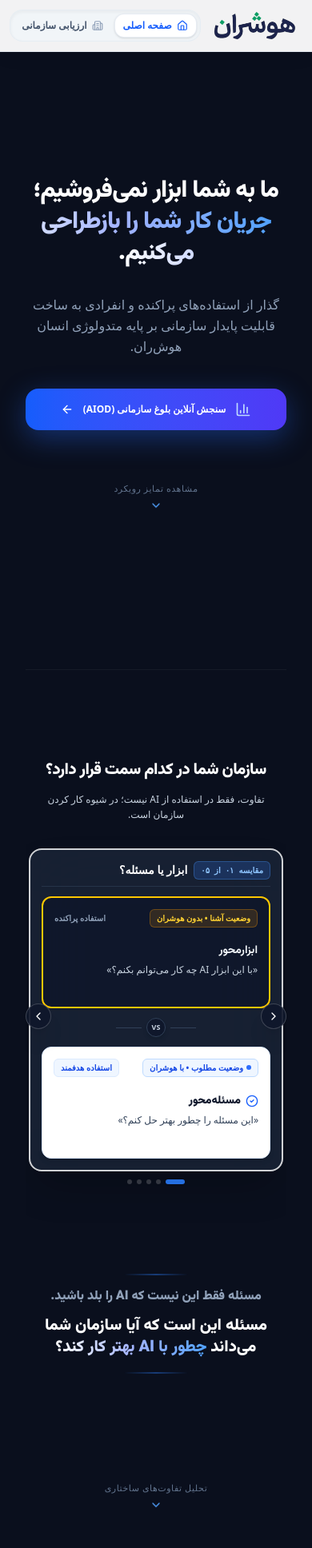
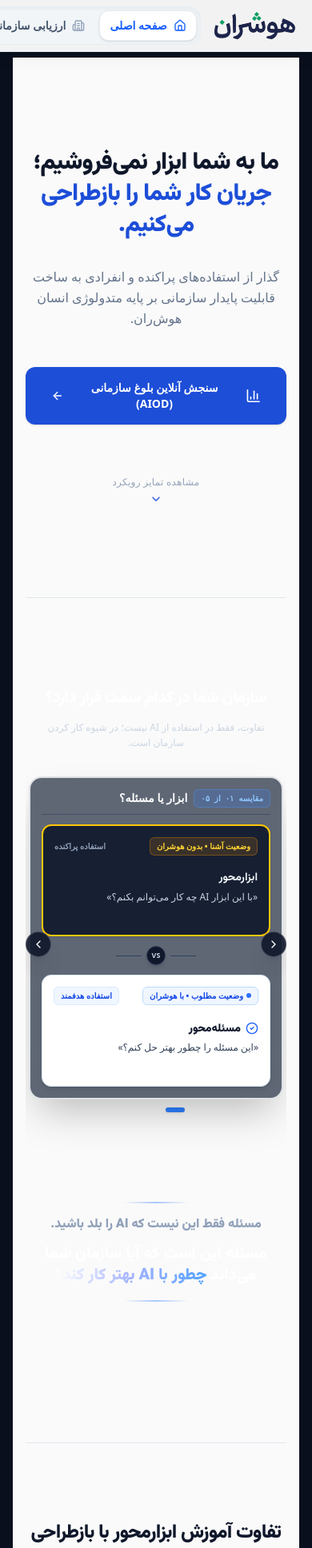
Before and after one commit to SamanPanahizadeh/hooshraan, a React (Vite) app: page / in a window 390 px wide. Shown: the top 1936 px of the page at 80% size. Built offline with nearby package versions, Linux system fonts and the light colour scheme.

Commit message:
refactor: improve header UI and cleanup code
- Update Navbar dimensions and styling for better legibility
- Refactor WhyUs component for code conciseness and cleanup

```diff
--- a/src/components/Navbar.tsx
+++ b/src/components/Navbar.tsx
@@ -23,7 +23,7 @@
   return (
     <>
       {/* =======================================================================
-          TOP FIXED HEADER — زمینه کاملاً سفید و مات شیشه‌ای برای نمایش رنگ اصلی لوگو
+          TOP FIXED HEADER — هدر سفید شیشه‌ای با دکمه‌های فونت درشت و بسیار خوانا
          ======================================================================= */}
       <header
         ref={navRef}
@@ -31,47 +31,47 @@
         className="fixed top-0 inset-x-0 z-50 bg-white/95 backdrop-blur-xl border-b border-slate-200/80 shadow-[0_4px_25px_rgba(0,0,0,0.06)] print:hidden transition-all"
         dir="rtl"
       >
-        <div className="max-w-7xl mx-auto px-4 sm:px-6 lg:px-8 h-16 sm:h-18 flex items-center justify-between gap-3">
+        <div className="max-w-7xl mx-auto px-4 sm:px-6 lg:px-8 h-16 sm:h-20 flex items-center justify-between gap-3">
 
-          {/* لوگوی رسمی هوشران با رنگ اصلی و طبیعی خود */}
+          {/* لوگوی رسمی هوشران */}
           <div
             className="flex items-center cursor-pointer select-none shrink-0"
             onClick={() => handleSelectTab('dashboard')}
           >
-            <HoushranEmblem className="h-8 sm:h-9 md:h-10 w-auto" alt="لوگوی رسمی هوشران" />
+            <HoushranEmblem className="h-8 sm:h-10 md:h-11 w-auto" alt="لوگوی رسمی هوشران" />
           </div>
 
-          {/* دکمه‌های کپسولی ناوبری هماهنگ با پس‌زمینه سفید */}
+          {/* کپسول ناوبری متناسب با فونت درشت‌تر */}
           <nav
             id="top-nav-tabs-container"
-            className="w-full max-w-[280px] sm:max-w-sm bg-slate-100/90 p-1 sm:p-1.5 rounded-2xl border border-slate-200/70 shadow-inner flex items-center justify-between gap-1 sm:gap-1.5"
+            className="w-full max-w-[320px] sm:max-w-md bg-slate-100/90 p-1 sm:p-1.5 rounded-2xl border border-slate-200/70 shadow-inner flex items-center justify-between gap-1.5 sm:gap-2"
             aria-label="منوی اصلی"
           >
-            {/* دکمه ۱: صفحه اصلی */}
+            {/* دکمه ۱: صفحه اصلی (۲ سایز بزرگتر) */}
             <button
               id="top-nav-home"
               onClick={() => handleSelectTab('dashboard')}
-              className={`flex-1 flex items-center justify-center gap-1.5 sm:gap-2 py-1.5 sm:py-2 px-2.5 sm:px-3.5 rounded-xl text-xs sm:text-sm font-bold transition-all duration-200 cursor-pointer ${
+              className={`flex-1 flex items-center justify-center gap-2 py-2 sm:py-2.5 px-3 sm:px-4 rounded-xl text-sm sm:text-base font-bold transition-all duration-200 cursor-pointer ${
                 activeTab === 'dashboard'
                   ? 'bg-white text-blue-600 shadow-sm border border-slate-200/80 font-black'
                   : 'text-slate-600 hover:text-slate-900 hover:bg-white/60'
               }`}
             >
-              <Home className={`w-3.5 h-3.5 sm:w-4 sm:h-4 shrink-0 transition-colors ${activeTab === 'dashboard' ? 'text-blue-600' : 'text-slate-400'}`} />
+              <Home className={`w-4 h-4 sm:w-5 sm:h-5 shrink-0 transition-colors ${activeTab === 'dashboard' ? 'text-blue-600' : 'text-slate-400'}`} />
               <span className="whitespace-nowrap">صفحه اصلی</span>
             </button>
 
-            {/* دکمه ۲: ارزیابی سازمانی */}
+            {/* دکمه ۲: ارزیابی سازمانی (۲ سایز بزرگتر) */}
             <button
               id="top-nav-diagnostic"
               onClick={() => handleSelectTab('diagnostic')}
-              className={`flex-1 flex items-center justify-center gap-1.5 sm:gap-2 py-1.5 sm:py-2 px-2.5 sm:px-3.5 rounded-xl text-xs sm:text-sm font-bold transition-all duration-200 cursor-pointer ${
+              className={`flex-1 flex items-center justify-center gap-2 py-2 sm:py-2.5 px-3 sm:px-4 rounded-xl text-sm sm:text-base font-bold transition-all duration-200 cursor-pointer ${
                 activeTab === 'diagnostic'
                   ? 'bg-white text-indigo-600 shadow-sm border border-slate-200/80 font-black'
                   : 'text-slate-600 hover:text-slate-900 hover:bg-white/60'
               }`}
             >
-              <Building2 className={`w-3.5 h-3.5 sm:w-4 sm:h-4 shrink-0 transition-colors ${activeTab === 'diagnostic' ? 'text-indigo-600' : 'text-slate-400'}`} />
+              <Building2 className={`w-4 h-4 sm:w-5 sm:h-5 shrink-0 transition-colors ${activeTab === 'diagnostic' ? 'text-indigo-600' : 'text-slate-400'}`} />
               <span className="whitespace-nowrap">ارزیابی سازمانی</span>
             </button>
           </nav>
@@ -79,8 +79,8 @@
         </div>
       </header>
 
-      {/* اسپیسر برای حفظ فاصله و جلوگیری از رفتن محتوا به زیر هدر سفید ثابت */}
-      <div className="h-16 sm:h-18 w-full print:hidden" aria-hidden="true" />
+      {/* اسپیسر زیر هدر متناسب با ارتفاع جدید */}
+      <div className="h-16 sm:h-20 w-full print:hidden" aria-hidden="true" />
     </>
   );
 };
--- a/src/components/WhyUs.tsx
+++ b/src/components/WhyUs.tsx
@@ -1,8 +1,5 @@
 import React from 'react';
-import {
-  ArrowLeft,
-  BarChart3, ChevronDown, Check, X as XIcon
-} from 'lucide-react';
+import { ArrowLeft, Check, X as XIcon, BarChart3, ChevronDown } from 'lucide-react';
 import { VisualComparisonSection } from './VisualComparisonSection';
 
 interface WhyUsProps {
@@ -12,10 +9,7 @@
   onStartDiagnostic?: () => void;
 }
 
-export const WhyUs: React.FC<WhyUsProps> = ({
-  onNavigate,
-  onStartDiagnostic
-}) => {
+export const WhyUs: React.FC<WhyUsProps> = ({ onNavigate, onStartDiagnostic }) => {
   const handleDiagnosticClick = () => {
     window.scrollTo({ top: 0, behavior: 'smooth' });
     if (onStartDiagnostic) onStartDiagnostic();
@@ -24,83 +18,66 @@
 
   const scrollToSection = (id: string) => {
     const el = document.getElementById(id);
-    if (el) {
-      el.scrollIntoView({ behavior: 'smooth' });
-    }
+    if (el) el.scrollIntoView({ behavior: 'smooth' });
   };
 
   return (
-    <div className="max-w-5xl mx-auto px-4 sm:px-6 text-slate-100" dir="rtl">
+    <div className="bg-[#FAFAFA] text-[#0F172A] min-h-screen" dir="rtl">
+      <div className="max-w-6xl mx-auto px-4 sm:px-6 lg:px-8">
 
         {/* =========================================================================
             SECTION 1 — HERO SECTION
            ========================================================================= */}
         <section
           id="section-hero"
-        className="min-h-[85vh] flex flex-col justify-center items-center text-center relative py-16 scroll-mt-20"
+          className="min-h-[80vh] flex flex-col justify-center items-center text-center py-20 sm:py-28"
         >
-        {/* هاله نوری در پس‌زمینه */}
-        <div className="absolute top-1/2 left-1/2 -translate-x-1/2 -translate-y-1/2 w-[650px] h-[350px] bg-gradient-to-tr from-blue-600/25 via-indigo-500/20 to-cyan-400/20 blur-[120px] -z-10 pointer-events-none rounded-full" />
+          <div className="max-w-3xl mx-auto space-y-8">
 
-        <div className="space-y-8 w-full">
-          {/* تیتر اصلی */}
-          <h1 className="text-3xl sm:text-5xl lg:text-6xl font-black text-white tracking-tight leading-[1.3] sm:leading-[1.2]">
+            {/* تیتر اصلی — محتوای دست‌نخورده با سلسله‌مراتب دقیق و کنتراست بالا */}
+            <h1 className="text-3xl sm:text-5xl lg:text-6xl font-black text-[#0F172A] tracking-tight leading-[1.3] sm:leading-[1.25]">
               ما به شما ابزار نمی‌فروشیم؛ <br className="hidden sm:block" />
-            <span className="bg-clip-text text-transparent bg-gradient-to-l from-blue-400 via-indigo-300 to-white">
+              <span className="text-[#1D4ED8]">
                 جریان کار شما را بازطراحی می‌کنیم.
               </span>
             </h1>
 
             {/* زیرتیتر */}
-          <p className="text-base sm:text-lg text-slate-400 max-w-2xl mx-auto leading-relaxed font-normal">
+            <p className="text-base sm:text-xl text-[#64748B] max-w-2xl mx-auto leading-relaxed font-normal">
               گذار از استفاده‌های پراکنده و انفرادی به ساخت قابلیت پایدار سازمانی بر پایه متدولوژی انسان هوش‌ران.
             </p>
 
-          {/* دکمه‌های شیشه‌ای */}
-          <div className="flex items-center justify-center pt-2">
+            {/* دکمه اصلی — استایل Solid بدون افکت‌های شلوغ */}
+            <div className="flex items-center justify-center pt-4">
               <button
                 onClick={handleDiagnosticClick}
-              className="w-full sm:w-auto px-9 py-4 bg-gradient-to-r from-blue-600 to-indigo-600 hover:from-blue-500 hover:to-indigo-500 text-white font-bold text-xs sm:text-sm rounded-2xl shadow-[0_10px_35px_rgba(37,99,235,0.4)] hover:-translate-y-0.5 transition-all inline-flex items-center justify-center gap-3 group cursor-pointer"
+                className="w-full sm:w-auto px-8 py-4 bg-[#1D4ED8] hover:bg-[#1E40AF] text-white font-bold text-sm sm:text-base rounded-xl shadow-sm transition-all duration-200 inline-flex items-center justify-center gap-3 cursor-pointer hover:shadow-md"
               >
-              <BarChart3 className="w-5 h-5 text-blue-200" />
+                <BarChart3 className="w-5 h-5" />
                 <span>سنجش آنلاین بلوغ سازمانی (AIOD)</span>
-              <ArrowLeft className="w-4 h-4 group-hover:-translate-x-1 transition-transform" />
+                <ArrowLeft className="w-4 h-4" />
               </button>
             </div>
           </div>
 
-        {/* دکمه راهنمای هدایت نرم به بخش بعدی */}
+          {/* هدایت به بخش بعد */}
           <button
             onClick={() => scrollToSection('section-comparison')}
-          className="mt-16 inline-flex flex-col items-center gap-1.5 text-slate-500 hover:text-slate-300 transition group cursor-pointer"
+            className="mt-16 inline-flex flex-col items-center gap-2 text-[#94A3B8] hover:text-[#475569] transition cursor-pointer"
           >
-          <span className="text-[11px] tracking-wider font-medium">مشاهده تمایز رویکرد</span>
-          <ChevronDown className="w-4 h-4 animate-bounce text-blue-400" />
+            <span className="text-xs font-medium tracking-wide">مشاهده تمایز رویکرد</span>
+            <ChevronDown className="w-4 h-4 animate-bounce text-[#1D4ED8]" />
           </button>
         </section>
 
         {/* =========================================================================
-          SECTION 2: مقایسه بصری و روانشناختی (با ارتفاع مستقل و فضای تنفس باز)
+            SECTION 2 — مقایسه بصری
            ========================================================================= */}
-      <section
-        id="section-comparison"
-        className="min-h-[90vh] flex flex-col justify-center scroll-mt-20 border-t border-white/5 py-24 sm:py-36 my-12 sm:my-20"
-      >
+        <section id="section-comparison" className="border-t border-[#E2E8F0] py-24 sm:py-32">
           <VisualComparisonSection
             onNavigate={onNavigate}
             onStartDiagnostic={handleDiagnosticClick}
           />
-
-        {/* دکمه هدایت به بخش مقایسه تفصیلی */}
-        <div className="text-center pt-12">
-          <button
-            onClick={() => scrollToSection('section-deep-comparison')}
-            className="inline-flex flex-col items-center gap-1.5 text-slate-500 hover:text-slate-300 transition group cursor-pointer"
-          >
-            <span className="text-[11px] tracking-wider font-medium">تحلیل تفاوت‌های ساختاری</span>
-            <ChevronDown className="w-4 h-4 animate-bounce text-blue-400" />
-          </button>
-        </div>
         </section>
 
         {/* =========================================================================
@@ -108,120 +85,111 @@
            ========================================================================= */}
         <section
           id="section-deep-comparison"
-        className="min-h-[85vh] flex flex-col justify-center space-y-12 py-20 sm:py-28 scroll-mt-20 border-t border-white/5 my-10"
+          className="border-t border-[#E2E8F0] py-24 sm:py-32 space-y-16"
         >
-        <div className="text-center max-w-2xl mx-auto space-y-3">
-          <h2 className="text-2xl sm:text-4xl font-black text-white leading-snug">
+          <div className="text-center max-w-2xl mx-auto space-y-4">
+            <h2 className="text-2xl sm:text-4xl font-black text-[#0F172A] tracking-tight">
               تفاوت آموزش ابزارمحور با بازطراحی جریان کار
             </h2>
-          <p className="text-xs sm:text-sm text-slate-400">
+            <p className="text-sm sm:text-base text-[#64748B] leading-relaxed">
               چرا دوره‌های سنتی متداول فراموش می‌شوند اما یادگیری متصل به فرآیند در سازمان تثبیت می‌شود؟
             </p>
           </div>
 
-        <div className="grid grid-cols-1 lg:grid-cols-2 gap-6 items-stretch">
+          <div className="grid grid-cols-1 lg:grid-cols-2 gap-8 items-stretch">
 
-          {/* کارت سنتی */}
-          <div className="bg-white/[0.02] backdrop-blur-xl rounded-3xl border border-white/5 p-7 sm:p-9 space-y-6 flex flex-col justify-between shadow-lg">
-            <div className="space-y-5">
-              <div className="flex items-center justify-between border-b border-white/5 pb-4">
+            {/* کارت نگاه سنتی */}
+            <div className="bg-[#FFFFFF] rounded-2xl border border-[#E2E8F0] p-8 sm:p-10 space-y-8 flex flex-col justify-between shadow-xs">
+              <div className="space-y-6">
+                <div className="flex items-center justify-between border-b border-[#F1F5F9] pb-5">
                   <div>
-                  <span className="text-[11px] font-bold text-rose-400 uppercase block">آموزش متداول بازار</span>
-                  <h3 className="text-lg font-black text-slate-200">نگاه ابزارمحور (Tool-Centric)</h3>
+                    <span className="text-xs font-bold text-rose-600 uppercase block mb-1">آموزش متداول بازار</span>
+                    <h3 className="text-lg sm:text-xl font-bold text-[#0F172A]">نگاه ابزارمحور (Tool-Centric)</h3>
                   </div>
-                <span className="px-2.5 py-1 rounded-lg bg-rose-500/10 text-rose-400 text-xs font-bold border border-rose-500/20">نتیجه ناپایدار</span>
+                  <span className="px-3 py-1 rounded-lg bg-rose-50 text-rose-700 text-xs font-bold border border-rose-100">
+                    نتیجه ناپایدار
+                  </span>
                 </div>
 
-              <ul className="space-y-4 text-xs sm:text-sm text-slate-400">
+                <ul className="space-y-4 text-sm text-[#475569] leading-relaxed">
                   <li className="flex items-start gap-3">
-                  <div className="w-5 h-5 rounded-full bg-rose-500/10 text-rose-400 flex items-center justify-center shrink-0 mt-0.5">
-                    <XIcon className="w-3 h-3" />
+                    <div className="w-5 h-5 rounded-full bg-rose-50 text-rose-600 flex items-center justify-center shrink-0 mt-0.5">
+                      <XIcon className="w-3.5 h-3.5" />
                     </div>
                     <span>مرور صدها ابزار و مدل بدون اتصال به فرآیند کاری مشخص</span>
                   </li>
                   <li className="flex items-start gap-3">
-                  <div className="w-5 h-5 rounded-full bg-rose-500/10 text-rose-400 flex items-center justify-center shrink-0 mt-0.5">
-                    <XIcon className="w-3 h-3" />
+                    <div className="w-5 h-5 rounded-full bg-rose-50 text-rose-600 flex items-center justify-center shrink-0 mt-0.5">
+                      <XIcon className="w-3.5 h-3.5" />
                     </div>
                     <span>کپی پرامپت‌های آماده که در داده‌های واقعی و پیچیده کار نمی‌کنند</span>
                   </li>
                   <li className="flex items-start gap-3">
-                  <div className="w-5 h-5 rounded-full bg-rose-500/10 text-rose-400 flex items-center justify-center shrink-0 mt-0.5">
-                    <XIcon className="w-3 h-3" />
+                    <div className="w-5 h-5 rounded-full bg-rose-50 text-rose-600 flex items-center justify-center shrink-0 mt-0.5">
+                      <XIcon className="w-3.5 h-3.5" />
                     </div>
                     <span>آموزش منوها و دکمه‌ها به جای تقویت تفکر نقادانه و داوری انسانی</span>
                   </li>
                   <li className="flex items-start gap-3">
-                  <div className="w-5 h-5 rounded-full bg-rose-500/10 text-rose-400 flex items-center justify-center shrink-0 mt-0.5">
-                    <XIcon className="w-3 h-3" />
+                    <div className="w-5 h-5 rounded-full bg-rose-50 text-rose-600 flex items-center justify-center shrink-0 mt-0.5">
+                      <XIcon className="w-3.5 h-3.5" />
                     </div>
                     <span>فراموشی آموخته‌ها بلافاصله پس از اتمام دوره</span>
                   </li>
                 </ul>
               </div>
 
-            <div className="p-3.5 bg-white/[0.02] rounded-xl border border-white/5 text-xs text-slate-500 text-center font-medium">
+              <div className="p-4 bg-[#F8FAFC] rounded-xl text-xs text-[#64748B] text-center font-medium border border-[#E2E8F0]/60">
                 اتلاف بودجه و زمان سازمان بدون افزایش بهره‌وری ملموس.
               </div>
             </div>
 
-          {/* کارت هوشران */}
-          <div className="bg-gradient-to-b from-blue-950/40 to-slate-900/40 backdrop-blur-2xl rounded-3xl border border-blue-500/30 p-7 sm:p-9 space-y-6 flex flex-col justify-between shadow-[0_20px_50px_rgba(0,0,0,0.5),inset_0_1px_1px_rgba(255,255,255,0.2)] relative overflow-hidden">
-            <div className="absolute top-0 right-0 left-0 h-1.5 bg-gradient-to-r from-blue-500 via-cyan-400 to-indigo-500" />
-
-            <div className="space-y-5">
-              <div className="flex items-center justify-between border-b border-blue-500/20 pb-4">
+            {/* کارت متدولوژی هوشران */}
+            <div className="bg-[#FFFFFF] rounded-2xl border-2 border-[#1D4ED8]/30 p-8 sm:p-10 space-y-8 flex flex-col justify-between shadow-sm relative">
+              <div className="space-y-6">
+                <div className="flex items-center justify-between border-b border-[#F1F5F9] pb-5">
                   <div>
-                  <span className="text-[11px] font-bold text-blue-400 uppercase block">متدولوژی هوشران</span>
-                  <h3 className="text-lg font-black text-white">طراحی جریان کار (Workflow-First)</h3>
+                    <span className="text-xs font-bold text-[#1D4ED8] uppercase block mb-1">متدولوژی هوشران</span>
+                    <h3 className="text-lg sm:text-xl font-bold text-[#0F172A]">طراحی جریان کار (Workflow-First)</h3>
                   </div>
-                <span className="px-2.5 py-1 rounded-lg bg-blue-500/20 text-blue-300 text-xs font-bold border border-blue-400/30">قابلیت پایدار</span>
+                  <span className="px-3 py-1 rounded-lg bg-blue-50 text-[#1D4ED8] text-xs font-bold border border-blue-100">
+                    قابلیت پایدار
+                  </span>
                 </div>
 
-              <ul className="space-y-4 text-xs sm:text-sm text-slate-200">
+                <ul className="space-y-4 text-sm text-[#334155] leading-relaxed">
                   <li className="flex items-start gap-3">
-                  <div className="w-5 h-5 rounded-full bg-blue-500 text-white flex items-center justify-center shrink-0 mt-0.5 shadow-sm">
-                    <Check className="w-3 h-3" />
+                    <div className="w-5 h-5 rounded-full bg-blue-50 text-[#1D4ED8] flex items-center justify-center shrink-0 mt-0.5">
+                      <Check className="w-3.5 h-3.5" />
                     </div>
                     <span>تشخیص نقاط درد و گلوگاه‌های واقعی کار قبل از انتخاب ابزار</span>
                   </li>
                   <li className="flex items-start gap-3">
-                  <div className="w-5 h-5 rounded-full bg-blue-500 text-white flex items-center justify-center shrink-0 mt-0.5 shadow-sm">
-                    <Check className="w-3 h-3" />
+                    <div className="w-5 h-5 rounded-full bg-blue-50 text-[#1D4ED8] flex items-center justify-center shrink-0 mt-0.5">
+                      <Check className="w-3.5 h-3.5" />
                     </div>
                     <span>توسعه پایپ‌لاین زنجیره‌ای (تحقیق ← ارزیابی ← سناریو ← اقدام)</span>
                   </li>
                   <li className="flex items-start gap-3">
-                  <div className="w-5 h-5 rounded-full bg-blue-500 text-white flex items-center justify-center shrink-0 mt-0.5 shadow-sm">
-                    <Check className="w-3 h-3" />
+                    <div className="w-5 h-5 rounded-full bg-blue-50 text-[#1D4ED8] flex items-center justify-center shrink-0 mt-0.5">
+                      <Check className="w-3.5 h-3.5" />
                     </div>
                     <span>تمرکز بر مدل همکار کمکی با حفظ نظارت و داوری کامل انسان</span>
                   </li>
                   <li className="flex items-start gap-3">
-                  <div className="w-5 h-5 rounded-full bg-blue-500 text-white flex items-center justify-center shrink-0 mt-0.5 shadow-sm">
-                    <Check className="w-3 h-3" />
+                    <div className="w-5 h-5 rounded-full bg-blue-50 text-[#1D4ED8] flex items-center justify-center shrink-0 mt-0.5">
+                      <Check className="w-3.5 h-3.5" />
                     </div>
                     <span>ماندگاری دائمی در عادات کاری سازمان به دلیل اجرا روی پرونده‌های واقعی</span>
                   </li>
                 </ul>
               </div>
 
-            <div className="p-3.5 bg-blue-900/30 rounded-xl border border-blue-500/20 text-xs text-blue-200 text-center font-medium">
+              <div className="p-4 bg-blue-50/70 rounded-xl text-xs text-[#1D4ED8] text-center font-semibold border border-blue-100">
                 صرفه‌جویی مستقیم نفر-ساعت و ارتقای کیفیت تصمیم‌گیری سازمانی.
               </div>
             </div>
 
-        </div>
-
-        {/* هدایت به بخش بعد */}
-        <div className="text-center pt-2">
-          <button
-            onClick={() => scrollToSection('section-action')}
-            className="inline-flex flex-col items-center gap-1.5 text-slate-500 hover:text-slate-300 transition group cursor-pointer"
-          >
-            <span className="text-[11px] tracking-wider font-medium">سنجش آمادگی سازمان</span>
-            <ChevronDown className="w-4 h-4 animate-bounce text-blue-400" />
-          </button>
           </div>
         </section>
 
@@ -230,27 +198,28 @@
            ========================================================================= */}
         <section
           id="section-action"
-        className="min-h-[70vh] flex flex-col justify-center items-center text-center space-y-8 py-20 scroll-mt-20 border-t border-white/5 my-8"
+          className="border-t border-[#E2E8F0] py-24 sm:py-32 flex flex-col justify-center items-center text-center space-y-8"
         >
-        <div className="space-y-3 max-w-xl mx-auto">
-          <h2 className="text-2xl sm:text-4xl font-black text-white leading-snug">
+          <div className="space-y-4 max-w-xl mx-auto">
+            <h2 className="text-2xl sm:text-4xl font-black text-[#0F172A] tracking-tight">
               آمادگی سازمان خود را برای هوش مصنوعی ارزیابی کنید
             </h2>
-          <p className="text-xs sm:text-sm text-slate-400 leading-relaxed">
+            <p className="text-sm sm:text-base text-[#64748B] leading-relaxed">
               در کمتر از ۵ دقیقه سطح بلوغ فرآیندها، داده‌ها و مهارت‌های تیم خود را با ابزار تشخیصی اختصاصی هوشران بسنجید.
             </p>
           </div>
 
           <button
             onClick={handleDiagnosticClick}
-          className="px-9 py-4 bg-gradient-to-r from-blue-600 to-indigo-600 hover:from-blue-500 hover:to-indigo-500 text-white font-bold text-xs sm:text-sm rounded-2xl shadow-[0_10px_35px_rgba(37,99,235,0.4)] hover:-translate-y-0.5 transition-all inline-flex items-center gap-3 group"
+            className="px-8 py-4 bg-[#1D4ED8] hover:bg-[#1E40AF] text-white font-bold text-sm sm:text-base rounded-xl shadow-sm transition-all duration-200 inline-flex items-center gap-3 cursor-pointer hover:shadow-md"
           >
-          <BarChart3 className="w-5 h-5 text-blue-200" />
+            <BarChart3 className="w-5 h-5" />
             <span>ورود به سامانه سنجش بلوغ (AIOD)</span>
-          <ArrowLeft className="w-4 h-4 group-hover:-translate-x-1 transition-transform" />
+            <ArrowLeft className="w-4 h-4" />
           </button>
         </section>
 
       </div>
+    </div>
   );
 };
```
Lines whose indentation alone changed are shown as unchanged.
